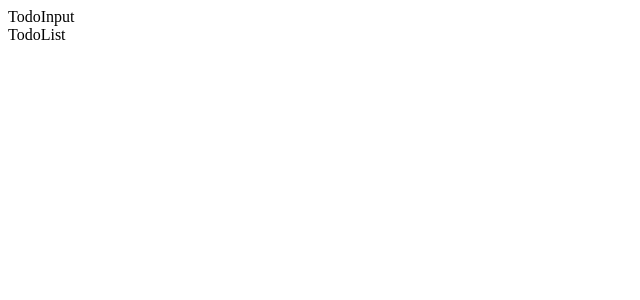
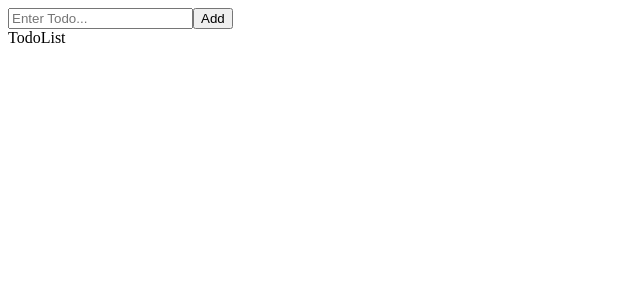
Before and after one commit to Samuellekpor/reactjs-todolist, a React (Vite) app: page / in a window 1280 px wide. Shown: the top 300 px of the page, without its empty margins (0-640 px from the left). Built offline with nearby package versions, Linux system fonts and the light colour scheme.

Commit message:
Add the todolist input

```diff
--- a/src/components/TodoInput.jsx
+++ b/src/components/TodoInput.jsx
@@ -2,6 +2,9 @@
 
 export default function TodoInput() {
   return (
-    <div>TodoInput</div>
+    <header>
+      <input placeholder='Enter Todo...'/>
+      <button>Add</button>
+    </header>
   )
 }
```
Also changed, not shown: 1 other file (tests, documents, lock files or other folders).
